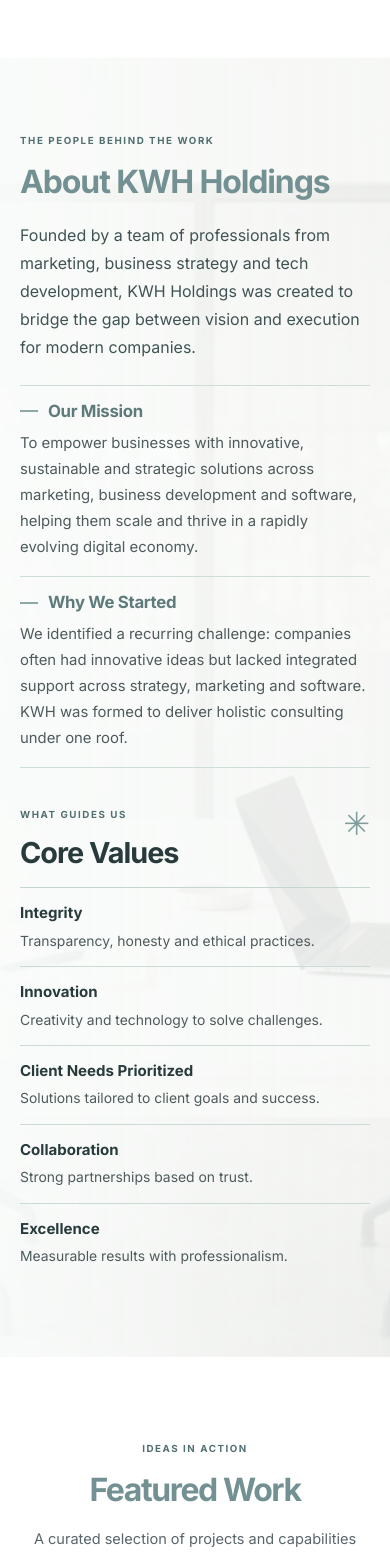
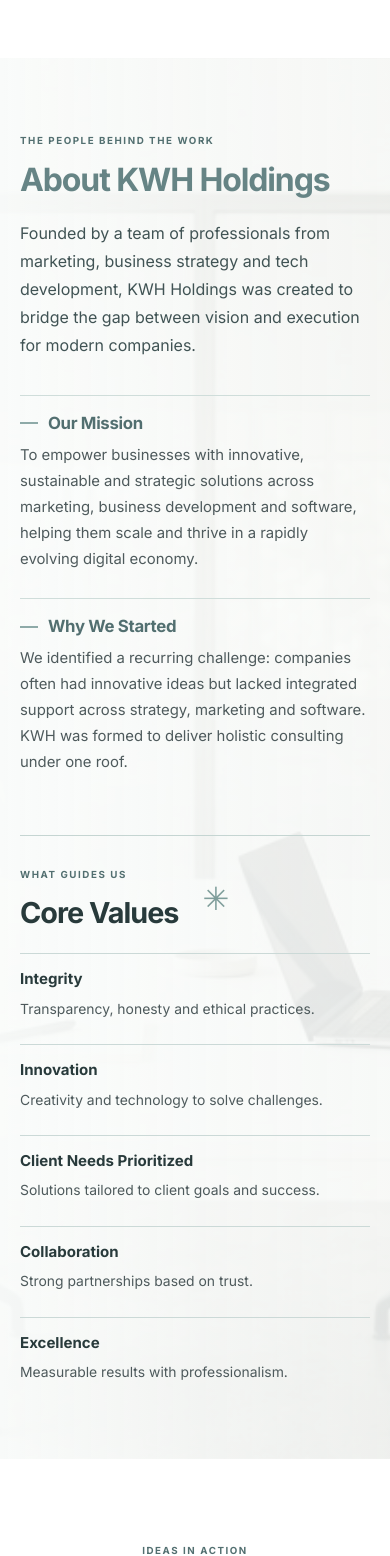
Before and after one commit to Thuso4747/KWH-Holdings, a React (Vite) app: page / in a window 390 px wide. Shown: the part 3240-4796 px from the top of the page. Built offline with nearby package versions, Linux system fonts and the light colour scheme.

Commit message:
Refine about and core values layout
Co-authored-by: arena-agent <297053741+arena-agent@users.noreply.github.com>

```diff
--- a/src/pages/HomePage.jsx
+++ b/src/pages/HomePage.jsx
@@ -209,12 +209,15 @@ export default function HomePage() {
       </section>
 
       <section className="about-section section" id="about" aria-labelledby="about-title">
-        <div className="container about-grid">
-          <div className="about-copy">
+        <div className="container">
+          <div className="about-intro">
+            <div>
               <p className="eyebrow">THE PEOPLE BEHIND THE WORK</p>
               <h2 id="about-title">About KWH Holdings</h2>
-            <p className="about-copy__intro">Founded by a team of professionals from marketing, business strategy and tech development, KWH Holdings was created to bridge the gap between vision and execution for modern companies.</p>
-            <div className="about-copy__details">
+            </div>
+            <p className="about-intro__summary">Founded by a team of professionals from marketing, business strategy and tech development, KWH Holdings was created to bridge the gap between vision and execution for modern companies.</p>
+          </div>
+          <div className="about-story">
             <div>
               <h3>Our Mission</h3>
               <p>To empower businesses with innovative, sustainable and strategic solutions across marketing, business development and software, helping them scale and thrive in a rapidly evolving digital economy.</p>
@@ -222,7 +225,6 @@ export default function HomePage() {
             <div>
               <h3>Why We Started</h3>
               <p>We identified a recurring challenge: companies often had innovative ideas but lacked integrated support across strategy, marketing and software. KWH was formed to deliver holistic consulting under one roof.</p>
-              </div>
             </div>
           </div>
           <aside className="about-values" aria-labelledby="values-title">
--- a/src/styles.css
+++ b/src/styles.css
@@ -201,26 +201,26 @@ h1, h2, h3 { line-height: 1.15; letter-spacing: -.035em; }
 
 /* Home about */
 .about-section { position: relative; background: linear-gradient(90deg, rgba(250,252,251,.98), rgba(250,252,251,.93) 55%, rgba(250,252,251,.90)), url('/images/about-office.jpg') center / cover; }
-.about-grid { display: grid; grid-template-columns: minmax(0, 1fr) minmax(0, .9fr); align-items: start; gap: clamp(48px, 8vw, 110px); }
-.about-grid > * { min-width: 0; }
-.about-copy h2 { margin-bottom: 25px; color: var(--accent); font-size: clamp(2.25rem, 3.4vw, 3.05rem); overflow-wrap: anywhere; }
-.about-copy__intro, .about-copy__details p { max-width: 620px; margin-bottom: 0; color: #4e5a5c; font-size: .93rem; line-height: 1.75; }
-.about-copy__intro { font-size: 1rem; color: #405354; }
-.about-copy__details { margin-top: 30px; border-top: 1px solid #cfddda; }
-.about-copy__details > div { padding: 21px 0; border-bottom: 1px solid #cfddda; }
-.about-copy__details h3 { display: flex; align-items: center; gap: 10px; margin: 0 0 9px; color: #5e7b7c; font-size: 1.05rem; letter-spacing: -.02em; }
-.about-copy__details h3::before { content: ''; flex: 0 0 18px; height: 2px; background: #8eaaa8; }
-.about-values { color: #283a3b; }
-.about-values__heading { display: flex; justify-content: space-between; align-items: start; gap: 20px; padding-bottom: 22px; border-bottom: 1px solid #c5d5d2; }
+.about-intro { display: grid; grid-template-columns: repeat(auto-fit, minmax(min(100%, 20rem), 1fr)); align-items: start; gap: 24px clamp(40px, 7vw, 100px); }
+.about-intro > * { min-width: 0; }
+.about-intro .eyebrow { margin-bottom: 14px; overflow-wrap: anywhere; }
+.about-intro h2 { margin: 0; color: #668485; font-size: clamp(2.25rem, 3.4vw, 3.05rem); overflow-wrap: anywhere; }
+.about-intro__summary { max-width: 620px; margin: 0; color: #405354; font-size: 1rem; line-height: 1.75; overflow-wrap: anywhere; }
+.about-story { display: grid; grid-template-columns: repeat(auto-fit, minmax(min(100%, 15rem), 1fr)); gap: clamp(24px, 7vw, 100px); margin-top: 48px; }
+.about-story > div { min-width: 0; padding-top: 22px; border-top: 1px solid #cfddda; }
+.about-story h3 { display: flex; align-items: center; gap: 10px; margin: 0 0 9px; color: #526f70; font-size: 1.05rem; letter-spacing: -.02em; overflow-wrap: anywhere; }
+.about-story h3::before { content: ''; flex: 0 0 18px; height: 2px; background: #8eaaa8; }
+.about-story p { max-width: 620px; margin: 0; color: #4e5a5c; font-size: .93rem; line-height: 1.75; overflow-wrap: anywhere; }
+.about-values { display: grid; grid-template-columns: minmax(200px, .75fr) minmax(0, 2fr); align-items: start; gap: clamp(32px, 6vw, 88px); margin-top: clamp(64px, 7vw, 90px); padding-top: 38px; border-top: 1px solid #c5d5d2; color: #283a3b; }
+.about-values__heading { display: flex; align-items: center; gap: 24px; }
 .about-values__heading > div { min-width: 0; }
 .about-values__heading .eyebrow { margin-bottom: 14px; overflow-wrap: anywhere; }
 .about-values__heading h3 { margin: 0; font-size: clamp(1.8rem, 2.5vw, 2.25rem); overflow-wrap: anywhere; }
 .about-values__heading > span { flex: none; color: #7f9e9b; font-size: 2rem; line-height: 1; }
-.about-values dl { margin: 0; }
-.about-values dl > div { display: grid; grid-template-columns: repeat(auto-fit, minmax(min(100%, 11.5rem), 1fr)); gap: 5px 16px; padding: 18px 0; border-bottom: 1px solid #cbd9d7; }
-.about-values dl > div:last-child { border-bottom: 0; }
+.about-values dl { display: grid; grid-template-columns: repeat(auto-fit, minmax(min(100%, 14rem), 1fr)); gap: 28px; min-width: 0; margin: 0; }
+.about-values dl > div { min-width: 0; padding-top: 16px; border-top: 1px solid #cbd9d7; }
 .about-values dt { font-size: .94rem; font-weight: 700; line-height: 1.5; overflow-wrap: anywhere; }
-.about-values dd { margin: 0; color: #4e5a5c; font-size: .87rem; line-height: 1.6; overflow-wrap: anywhere; }
+.about-values dd { margin: 7px 0 0; color: #4e5a5c; font-size: .87rem; line-height: 1.6; overflow-wrap: anywhere; }
 
 /* Featured work */
 .work-section { padding-top: 125px; padding-bottom: 115px; }
@@ -424,6 +424,9 @@ h1, h2, h3 { line-height: 1.15; letter-spacing: -.035em; }
 .not-found { min-height: 500px; display: flex; align-items: center; text-align: center; }
 .not-found .button { margin-top: 20px; }
 
+@media (max-width: 1100px) {
+  .about-values { grid-template-columns: minmax(0, 1fr); gap: 28px; }
+}
 @media (max-width: 1000px) {
   .home-hero__inner { grid-template-columns: minmax(0, 1fr); gap: 32px; padding-top: 80px; padding-bottom: 90px; }
   .home-hero__summary > p { max-width: 680px; }
@@ -493,7 +496,7 @@ h1, h2, h3 { line-height: 1.15; letter-spacing: -.035em; }
   .home-visual__links { grid-template-columns: 1fr; gap: 0; }
   .home-visual__links a { min-height: 50px; padding: 11px 0; }
   .departments-section { padding-top: 76px; }
-  .section-heading h2, .section-heading h1, .about-copy h2 { font-size: clamp(2rem, 7vw, 2.65rem); }
+  .section-heading h2, .section-heading h1, .about-intro h2 { font-size: clamp(2rem, 7vw, 2.65rem); }
   .section-heading > p:not(.eyebrow) { font-size: .91rem; }
   .departments-heading { grid-template-columns: 1fr; gap: 15px; margin-bottom: 32px; }
   .departments-heading > p:not(.eyebrow) { justify-self: start; }
@@ -507,12 +510,12 @@ h1, h2, h3 { line-height: 1.15; letter-spacing: -.035em; }
   .approach-steps { grid-template-columns: minmax(0, 1fr); gap: 0; margin-top: 32px; }
   .approach-steps li { padding: 18px 0; }
   .approach-steps li:last-child { padding-bottom: 0; }
-  .about-grid { grid-template-columns: minmax(0, 1fr); gap: 40px; }
-  .about-copy h2 { margin-bottom: 20px; }
-  .about-copy__details { margin-top: 24px; }
-  .about-copy__details > div { padding: 16px 0; }
-  .about-values__heading { padding-bottom: 18px; }
-  .about-values dl > div { padding: 14px 0; }
+  .about-intro { grid-template-columns: minmax(0, 1fr); gap: 20px; }
+  .about-story { gap: 26px; margin-top: 36px; }
+  .about-story > div { padding-top: 18px; }
+  .about-values { gap: 24px; margin-top: 60px; padding-top: 32px; }
+  .about-values dl { gap: 24px; }
+  .about-values dl > div { padding-top: 14px; }
   .work-section { padding-block: 85px; }
   .work-grid { grid-template-columns: 1fr; gap: 18px; margin-top: 28px; }
   .work-card__image { height: 250px; }
```
Also changed, not shown: 1 other file (tests, documents, lock files or other folders). Lines whose indentation alone changed are shown as unchanged.
